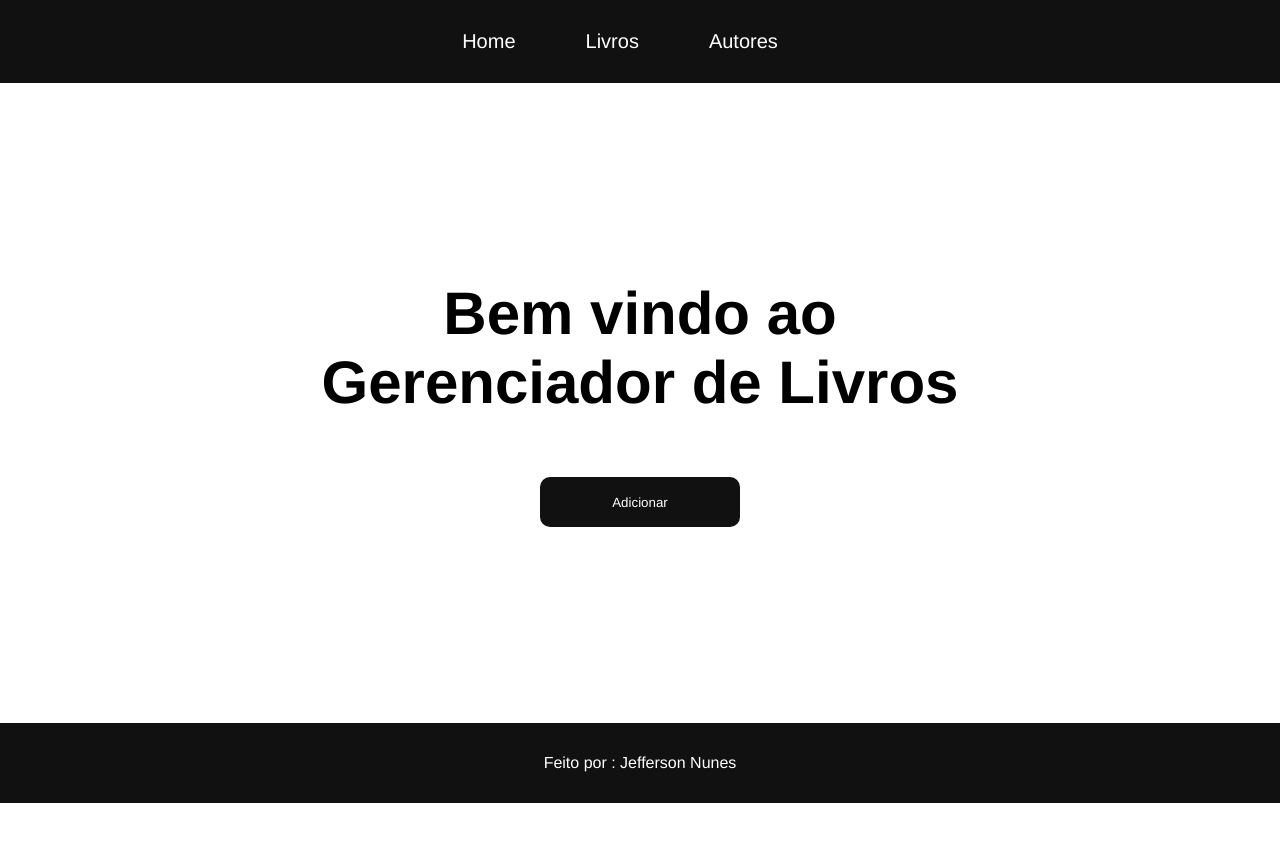
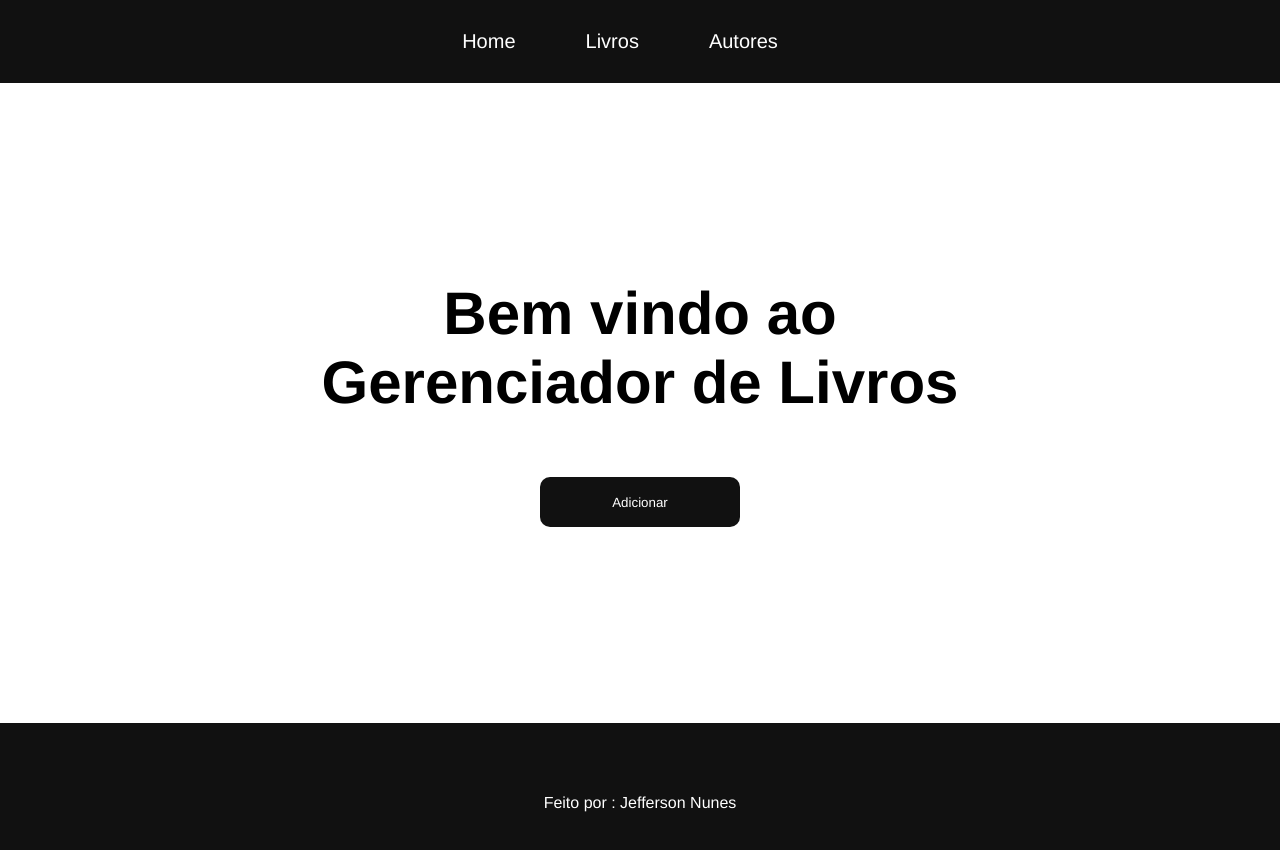
Before and after one commit to jeffynunes09/frontend-teste, an Angular app: page / in a window 1280 px wide. Shown: the top 850 px of the page. Before the commit the page ends 803 px from the top, so only its background shows below. Built offline with nearby package versions, Linux system fonts and the light colour scheme.

Commit message:
criação footer

```diff
--- a/src/app/app.component.css
+++ b/src/app/app.component.css
@@ -32,7 +32,7 @@
 footer{
 
     background-color: #111;
-    height: 10%;
+    height: 20%;
     color: #fff;
     width: 100%;
     display: flex;
```
